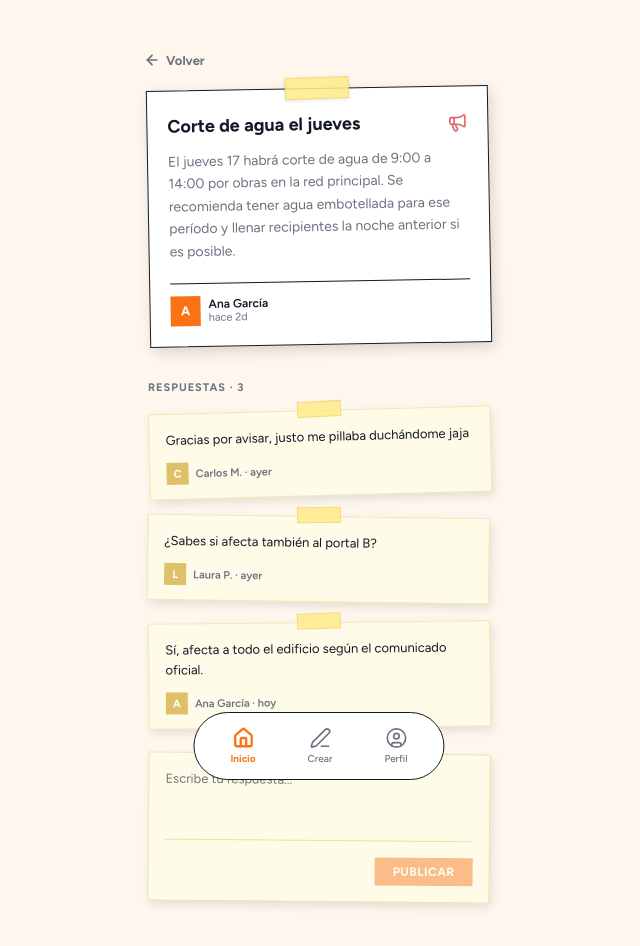
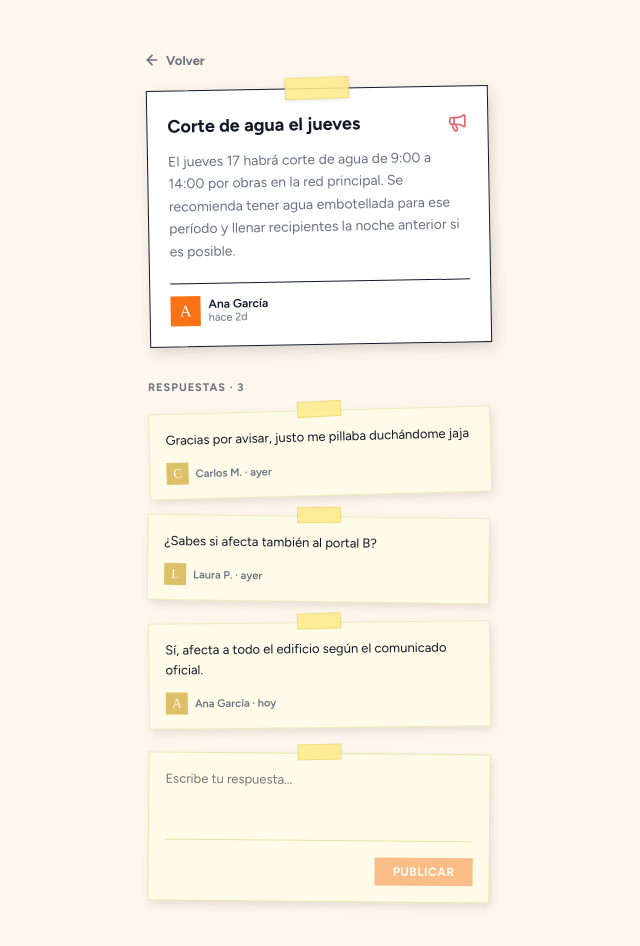
Before and after one commit to DanielVeraMunoz/CorchoApiFront, a React (Vite) app: page /notes/1 in a window 1280 px wide. Shown: the top 946 px of the page, without its empty margins (321-961 px from the left). Built offline with nearby package versions, Linux system fonts and the light colour scheme; a web font is replaced by a local one.

Commit message:
Delete menubar in this view

```diff
--- a/src/pages/NoteDetail.jsx
+++ b/src/pages/NoteDetail.jsx
@@ -1,7 +1,6 @@
 import { useState, useEffect } from 'react';
 import { useParams, useNavigate } from 'react-router-dom';
 import { ArrowLeft, Megaphone, Users, Lightbulb, CalendarDays, HandHeart, ShoppingBag, AlertTriangle, Inbox, LayoutGrid } from 'lucide-react';
-import MenuBar from '../components/MenuBar';
 
 const CATEGORY_CONFIG = {
   'Avisos oficiales': { Icon: Megaphone,    color: '#DD686D' },
@@ -122,11 +121,17 @@ export default function NoteDetail() {
 
   // Controla toda la secuencia de animación de entrada
   const [entered, setEntered] = useState(false);
+  const [exiting, setExiting] = useState(false);
 
   useEffect(() => {
     const t = setTimeout(() => setEntered(true), 50);
     return () => clearTimeout(t);
   }, []);
+
+  const handleBack = () => {
+    setExiting(true);
+    setTimeout(() => navigate('/dashboard'), 260);
+  };
 
   const note = MOCK_NOTES.find((n) => n.id === Number(id));
   const comments = MOCK_COMMENTS[Number(id)] || [];
@@ -151,7 +156,12 @@ export default function NoteDetail() {
   const commentsBaseDelay = 0.65;
 
   return (
-    <div style={{ backgroundColor: 'var(--color-bg)', minHeight: '100svh', paddingBottom: '100px' }}>
+    <div style={{
+      backgroundColor: 'var(--color-bg)', minHeight: '100svh', paddingBottom: '100px',
+      opacity: exiting ? 0 : 1,
+      transform: exiting ? 'translateX(30px)' : 'translateX(0)',
+      transition: 'opacity 0.25s ease, transform 0.25s ease',
+    }}>
 
       {/* Botón volver — desliza desde la izquierda */}
       <div style={{
@@ -161,7 +171,7 @@ export default function NoteDetail() {
         transition: 'opacity 0.3s ease, transform 0.3s ease',
       }}>
         <button
-          onClick={() => navigate('/dashboard')}
+          onClick={handleBack}
           style={{
             display: 'flex', alignItems: 'center', gap: '6px',
             background: 'none', border: 'none', cursor: 'pointer',
@@ -233,7 +243,7 @@ export default function NoteDetail() {
                   width: '30px', height: '30px',
                   backgroundColor: 'var(--color-accent)',
                   display: 'flex', alignItems: 'center', justifyContent: 'center',
-                  color: 'white', fontWeight: '700', fontSize: '13px',
+                  color: 'white', fontFamily: 'var(--font-display)', fontSize: '16px',
                 }}>
                   {initial}
                 </div>
@@ -324,7 +334,7 @@ export default function NoteDetail() {
                   <div style={{
                     width: '22px', height: '22px', backgroundColor: '#DDC068',
                     display: 'flex', alignItems: 'center', justifyContent: 'center',
-                    color: 'white', fontWeight: '700', fontSize: '11px', flexShrink: 0,
+                    color: 'white', fontFamily: 'var(--font-display)', fontSize: '13px', flexShrink: 0,
                   }}>
                     {commentInitial}
                   </div>
@@ -400,7 +410,6 @@ export default function NoteDetail() {
 
       </div>
 
-      <MenuBar active="home" />
     </div>
   );
 }
```
